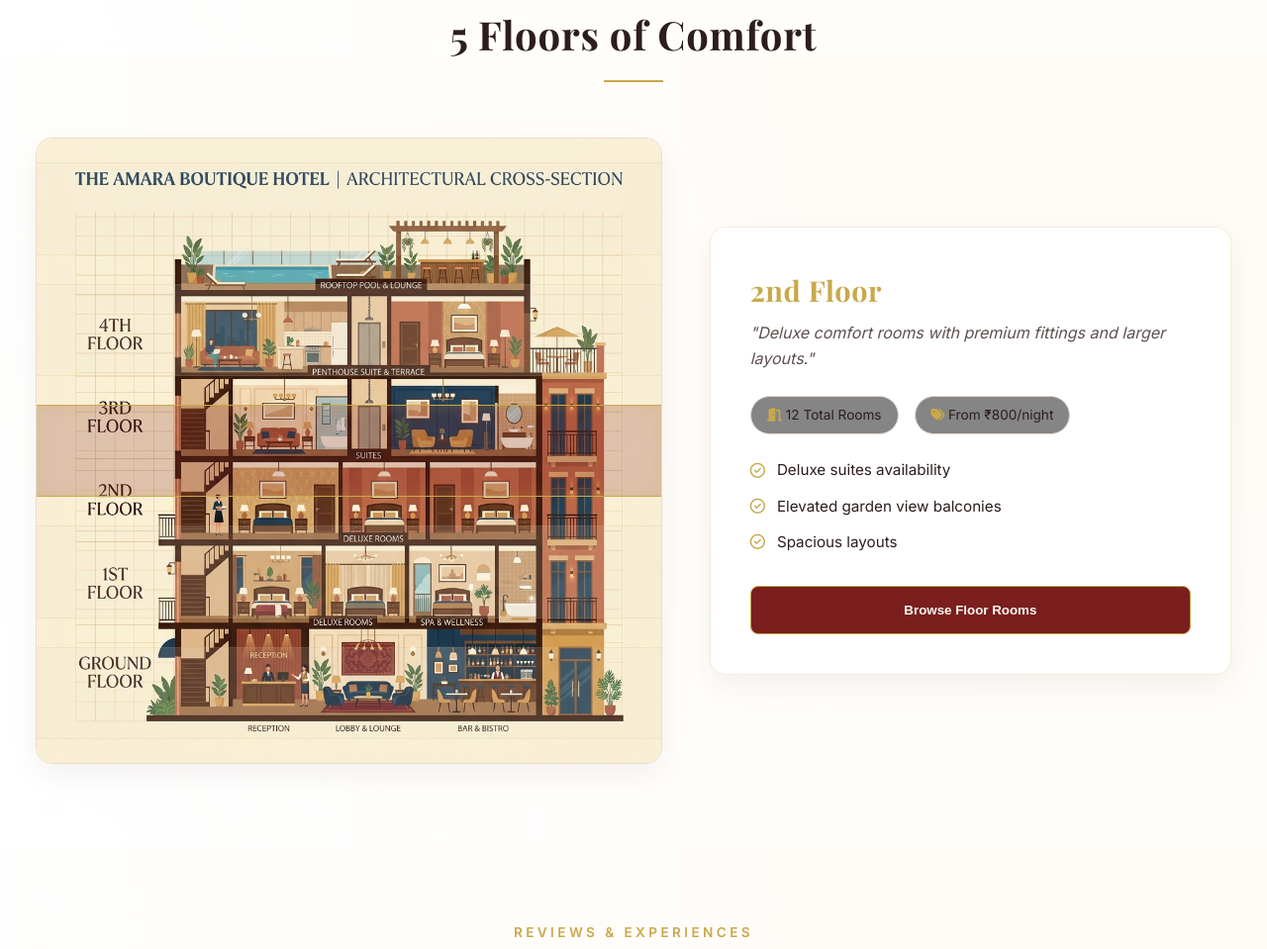
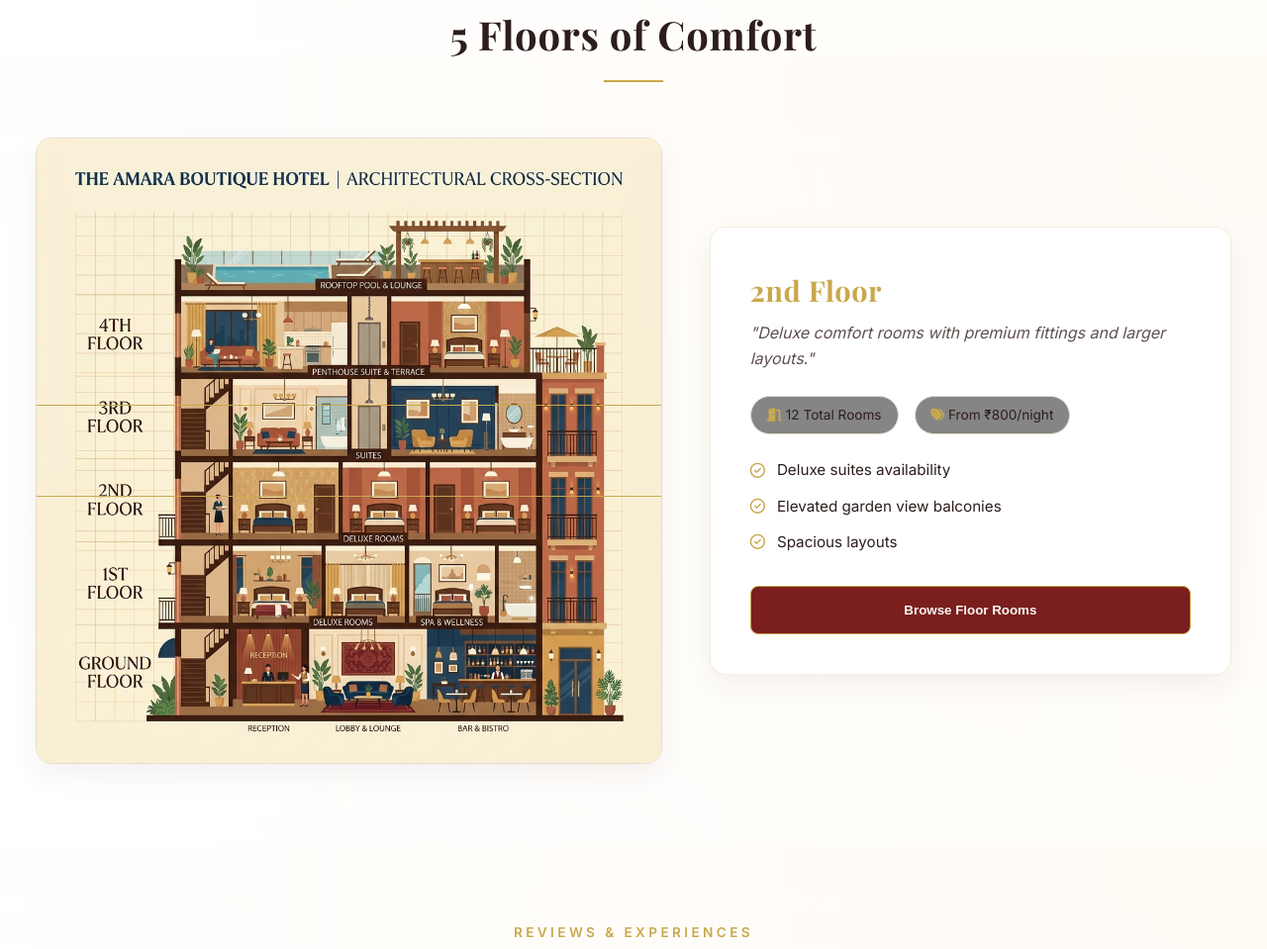
Before and after one commit to sukumar38140/Rubicorn-Hotels-Rooms, a website: page index.html in a window 1280 px wide. Shown: the part 2344-3303 px from the top of the page at 99% size. Drawn offline with nearby package versions, Linux system fonts and the light colour scheme; a web font is replaced by a local one.

Commit message:
design: make interactive floor elevation rows transparent by default and only display highlight on hover

```diff
--- a/style.css
+++ b/style.css
@@ -775,9 +775,9 @@ img {
 .floor-row-trigger {
   width: 100%;
   height: 16%;
-  background: rgba(230, 220, 200, 0.15); /* Soft light tint */
-  border-top: 1px solid rgba(201, 168, 76, 0.15);
-  border-bottom: 1px solid rgba(201, 168, 76, 0.15);
+  background: transparent; /* Transparent by default */
+  border-top: 1px solid transparent;
+  border-bottom: 1px solid transparent;
   display: flex;
   align-items: center;
   justify-content: flex-end; /* Align badges to the right side of the image */
@@ -788,14 +788,19 @@ img {
 }
 
 .floor-row-trigger:hover {
-  background: rgba(122, 31, 29, 0.12); /* Soft maroon overlay */
+  background: rgba(122, 31, 29, 0.18); /* Red/maroon highlight visible on hover */
   border-color: var(--color-gold);
 }
 
 .floor-row-trigger.active {
-  background: rgba(122, 31, 29, 0.22); /* Darker active maroon overlay */
-  border-color: var(--color-gold);
-  box-shadow: inset 0 0 15px rgba(201, 168, 76, 0.25);
+  background: transparent; /* Remove red backdrop overlay by default */
+  border-top: 1px solid var(--color-gold); /* Keep gold borders to define selected floor */
+  border-bottom: 1px solid var(--color-gold);
+  box-shadow: none;
+}
+
+.floor-row-trigger.active:hover {
+  background: rgba(122, 31, 29, 0.18);
 }
 
 .floor-name-lbl {
```
